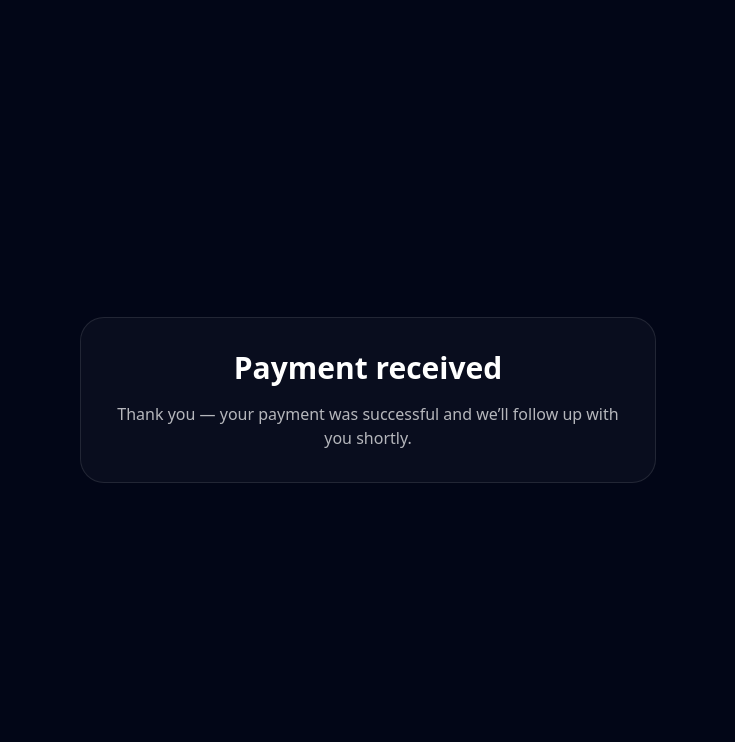
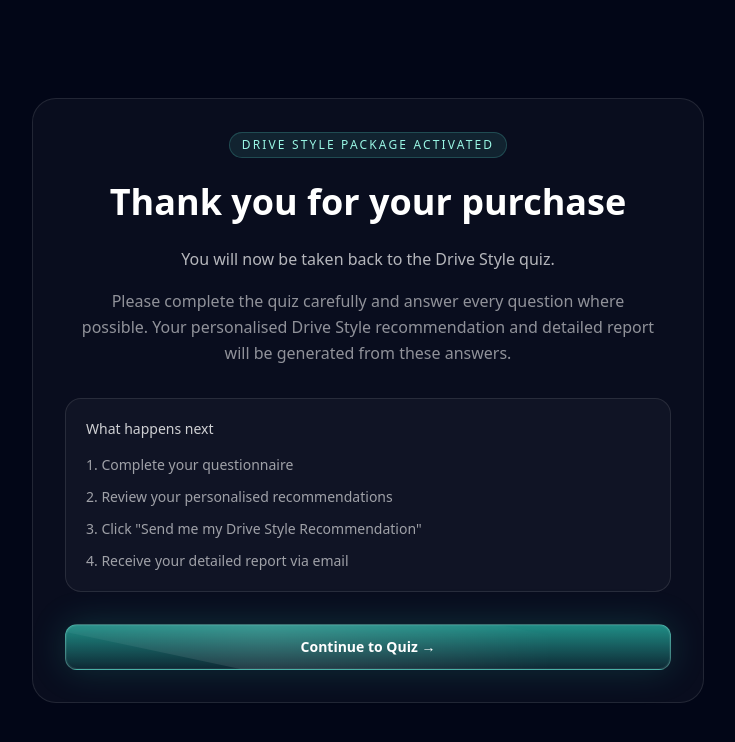
Before and after one commit to markkairostech-cloud/drive-style, a Next.js app: page /engagement/success in a window 1280 px wide. Shown: the top 742 px of the page, without its empty margins (272-1007 px from the left). Built offline with nearby package versions, Linux system fonts and the light colour scheme.

Commit message:
Added paid journey success flow

```diff
--- a/app/api/payfast/itn/route.ts
+++ b/app/api/payfast/itn/route.ts
@@ -30,7 +30,13 @@ export async function POST(req: Request) {
         phone,
         amount,
         status: payment_status,
-      },
+
+        quiz_completed: false,
+        recommendation_sent: false,
+
+        specialist_followup:
+          tier === "Gold" || tier === "Platinum",
+      }
       {
         onConflict: "m_payment_id",
       }
--- a/app/engagement/success/page.tsx
+++ b/app/engagement/success/page.tsx
@@ -1,11 +1,51 @@
+"use client";
+
+import { useRouter } from "next/navigation";
+
 export default function EngagementSuccessPage() {
+  const router = useRouter();
+
   return (
     <main className="min-h-screen bg-slate-950 text-white flex items-center justify-center px-6">
-      <div className="max-w-xl w-full rounded-3xl border border-white/10 bg-white/[0.03] p-8 text-center">
-        <h1 className="text-3xl font-semibold">Payment received</h1>
-        <p className="mt-4 text-white/70">
-          Thank you — your payment was successful and we’ll follow up with you shortly.
+      <div className="max-w-2xl w-full rounded-3xl border border-white/10 bg-white/[0.03] p-8 text-center">
+
+        <div className="inline-flex px-3 py-1 rounded-full border border-teal-300/20 bg-teal-300/10 text-teal-200 text-xs uppercase tracking-[0.18em]">
+          Drive Style Package Activated
+        </div>
+
+        <h1 className="mt-6 text-3xl sm:text-4xl font-semibold">
+          Thank you for your purchase
+        </h1>
+
+        <p className="mt-6 text-white/70 leading-relaxed max-w-xl mx-auto">
+          You will now be taken back to the Drive Style quiz.
         </p>
+
+        <p className="mt-4 text-white/55 leading-relaxed max-w-xl mx-auto">
+          Please complete the quiz carefully and answer every question where
+          possible. Your personalised Drive Style recommendation and detailed
+          report will be generated from these answers.
+        </p>
+
+        <div className="mt-8 rounded-2xl border border-white/10 bg-white/[0.03] p-5 text-left">
+          <div className="text-sm text-white/80 font-medium">
+            What happens next
+          </div>
+
+          <ul className="mt-4 space-y-3 text-sm text-white/60">
+            <li>1. Complete your questionnaire</li>
+            <li>2. Review your personalised recommendations</li>
+            <li>3. Click "Send me my Drive Style Recommendation"</li>
+            <li>4. Receive your detailed report via email</li>
+          </ul>
+        </div>
+
+        <button
+          onClick={() => router.push("/quiz?paidJourney=true")}
+          className="mt-8 cine-btn-primary w-full"
+        >
+          Continue to Quiz →
+        </button>
       </div>
     </main>
   );
```
